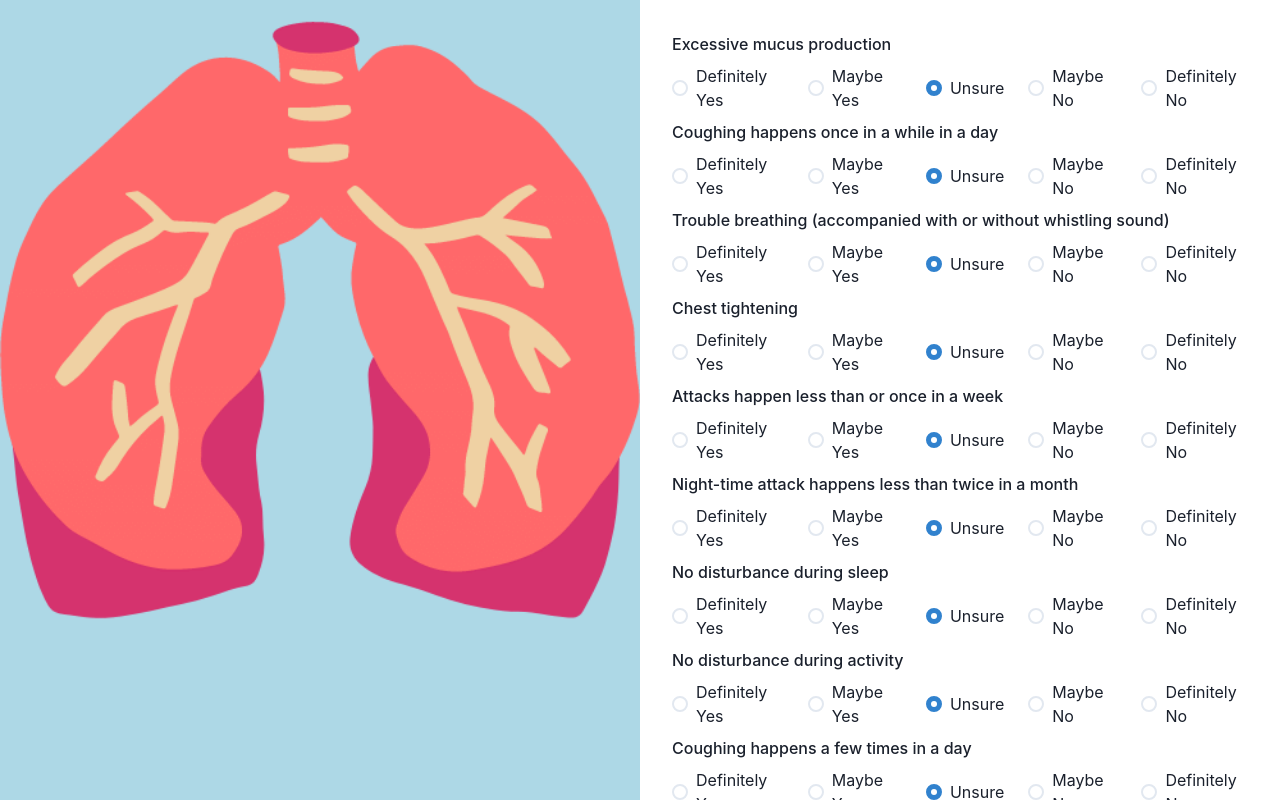
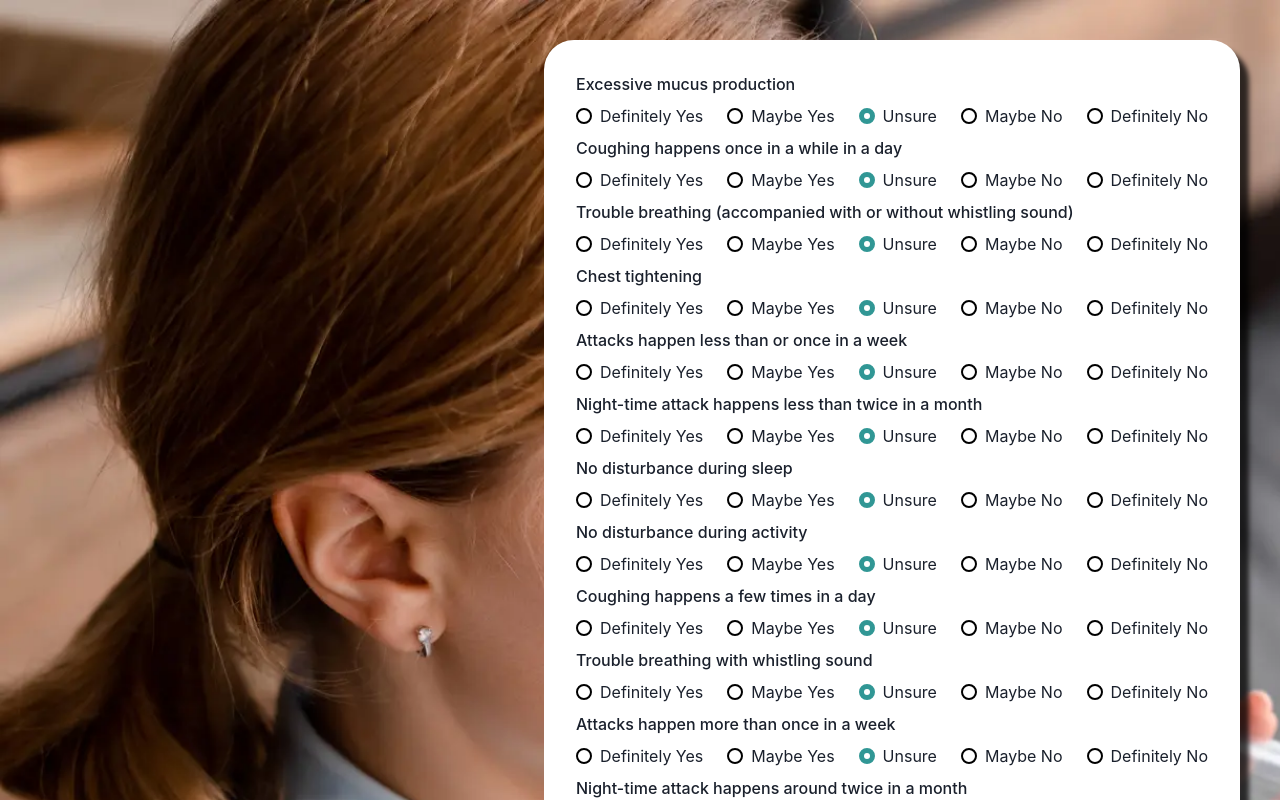
Before and after one commit to KcZer0/asthma-expertsys, a Next.js app: page /form in a window 1280 px wide. Shown: the top 800 px of the page. Built offline with nearby package versions, Linux system fonts and the light colour scheme.

Commit message:
Update frontend 2.0

```diff
--- a/src/pages/form.js
+++ b/src/pages/form.js
@@ -13,10 +13,9 @@ import {
   Center,
   Stack,
   Link,
+  Img,
 } from '@chakra-ui/react';
-import Image from 'next/image';
 import React from 'react';
-import logoAsthma from '../assets/logo.png';
 
 export default function Form() {
   const pertanyaan = [
@@ -64,11 +63,21 @@ export default function Form() {
   ];
 
   return (
-    <Flex w="100%" minHeight="100vh">
-      <Box w="50%" bgColor="LightBlue">
-        <Image src={logoAsthma} width="2000" height="2000" />
-      </Box>
-      <Center width="50%">
+    <Flex
+      w="100%"
+      minH="100vh"
+      position="relative"
+      bgImg="/assets/asthma.png"
+      bgSize="cover"
+      justifyContent="right"
+    >
+      <Center
+        position="relative"
+        bgColor="white"
+        margin="40px"
+        borderRadius="30px"
+        boxShadow="9px 10px 5px 0px rgba(0,0,0,0.75)"
+      >
         <VStack as="form" alignItems="flex-end" my="2rem" mx="2rem">
           {pertanyaan.map((pert, index) => (
             <FormControl as="fieldset" key={index}>
@@ -76,7 +85,12 @@ export default function Form() {
               <RadioGroup defaultValue="u">
                 <Stack spacing="24px" direction={{ base: 'column', xl: 'row' }}>
                   {jawaban.map((jaw, index) => (
-                    <Radio key={index} value={jaw.value}>
+                    <Radio
+                      key={index}
+                      value={jaw.value}
+                      colorScheme="teal"
+                      borderColor="black"
+                    >
                       {jaw.label}
                     </Radio>
                   ))}
@@ -86,9 +100,7 @@ export default function Form() {
           ))}
           <Flex>
             <Spacer></Spacer>
-            <Link href="/result">
-              <Button>Submit</Button>
-            </Link>
+            <Button colorScheme="teal">Submit</Button>
           </Flex>
         </VStack>
       </Center>
```
Also changed, not shown: src/pages/index.js (+3 -5 lines), src/pages/result.js (deleted, +0 -19 lines), public/assets/asthma.png (added), public/assets/logo.png (renamed from src/assets/logo.png).
